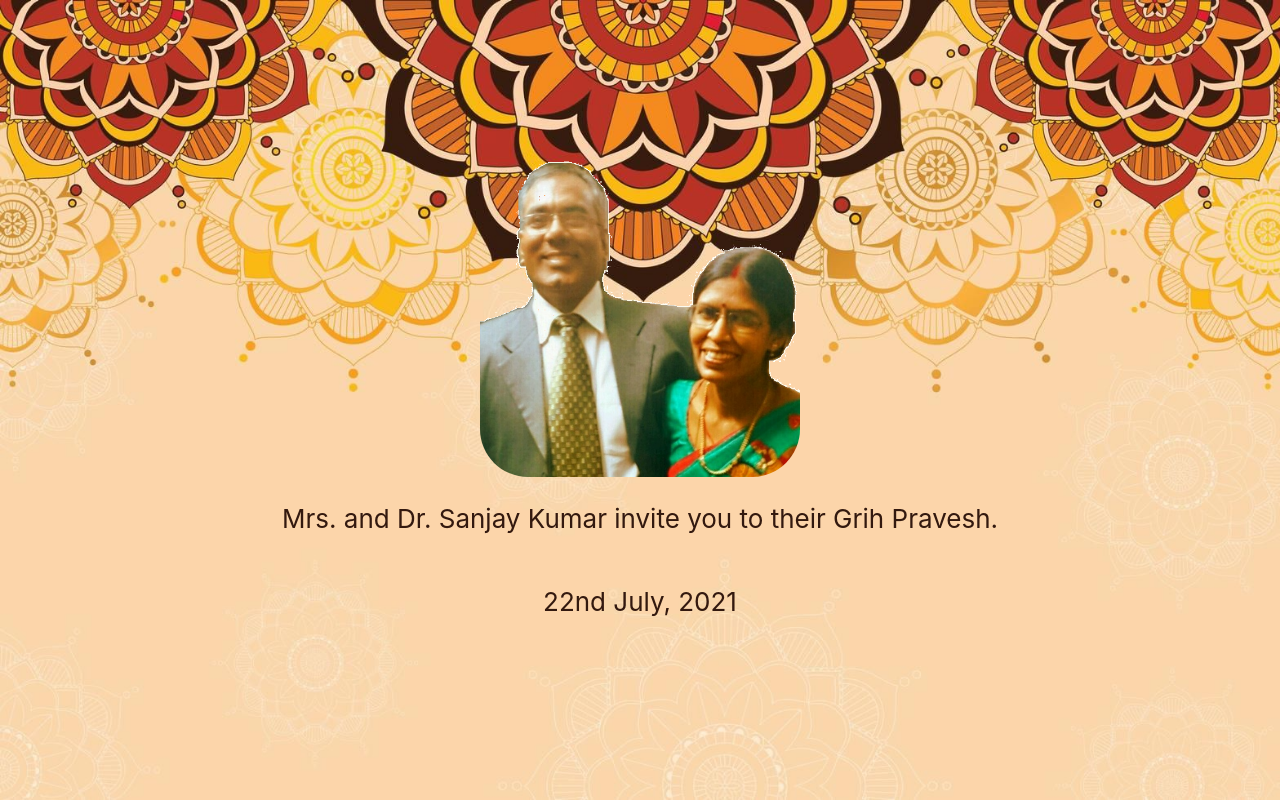
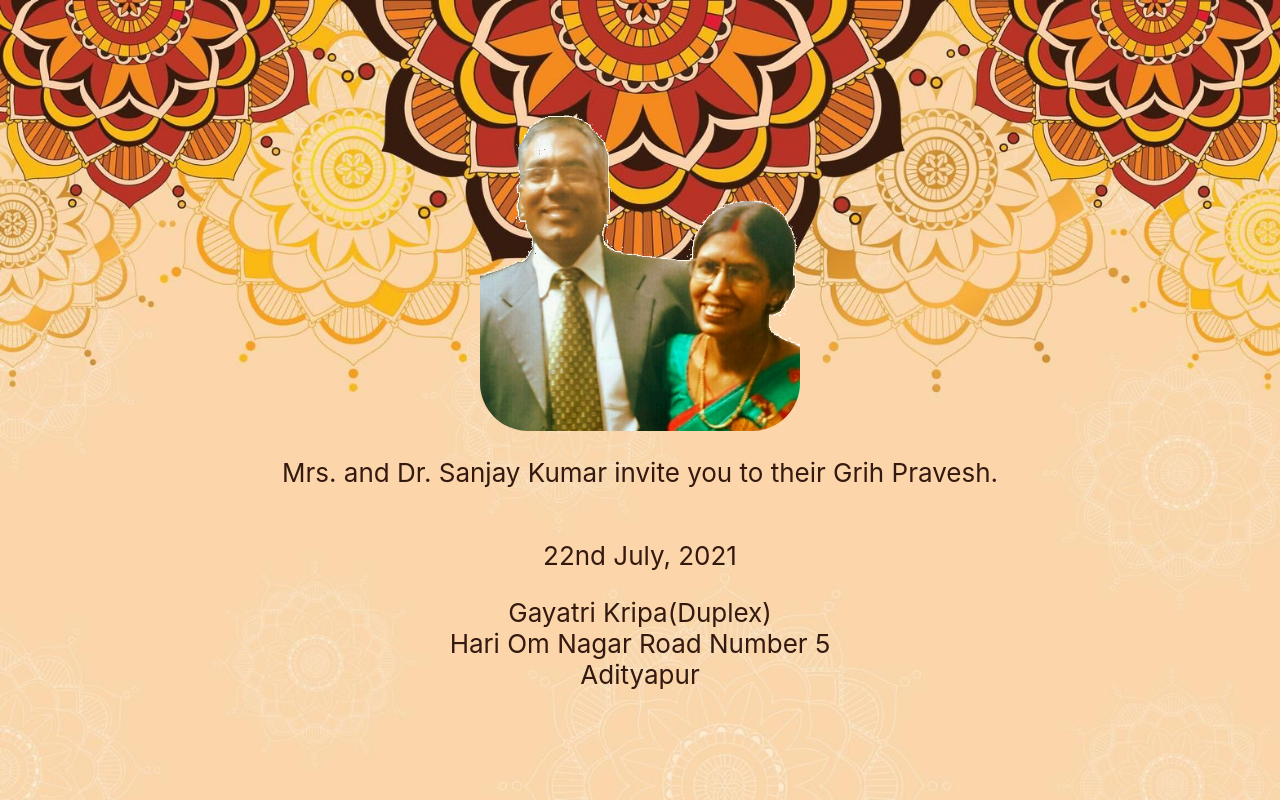
Before and after one commit to sanjay-cse/griha-pravesh, a React (Create React App) app: page / in a window 1280 px wide. Built offline with nearby package versions, Linux system fonts and the light colour scheme.

Commit message:
Add address

```diff
--- a/src/App.js
+++ b/src/App.js
@@ -11,6 +11,9 @@ function App() {
           Mrs. and Dr. Sanjay Kumar invite you to their Grih Pravesh.
         </p>
         <p>22nd July, 2021</p>
+        <span>Gayatri Kripa(Duplex)</span>
+        <span>Hari Om Nagar Road Number 5</span>
+        <span>Adityapur</span>
       </header>
     </div>
   );
```
